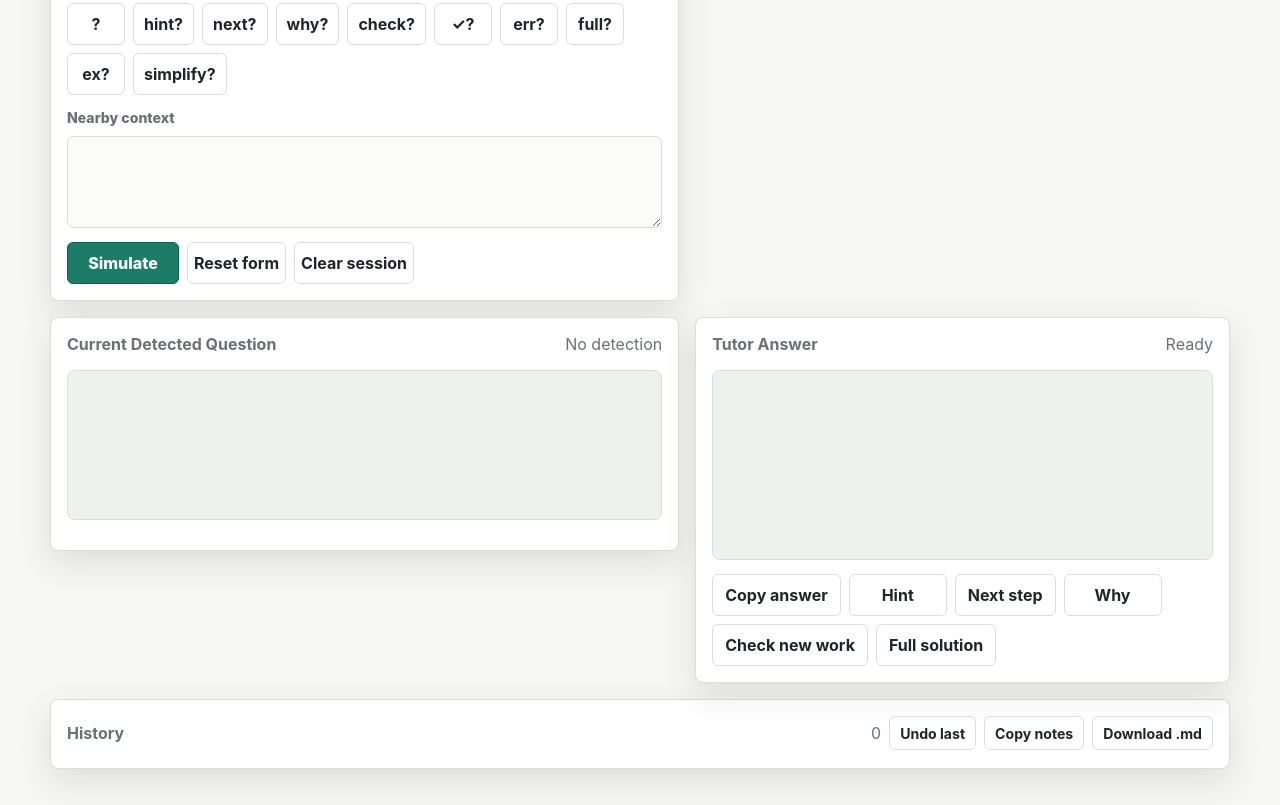
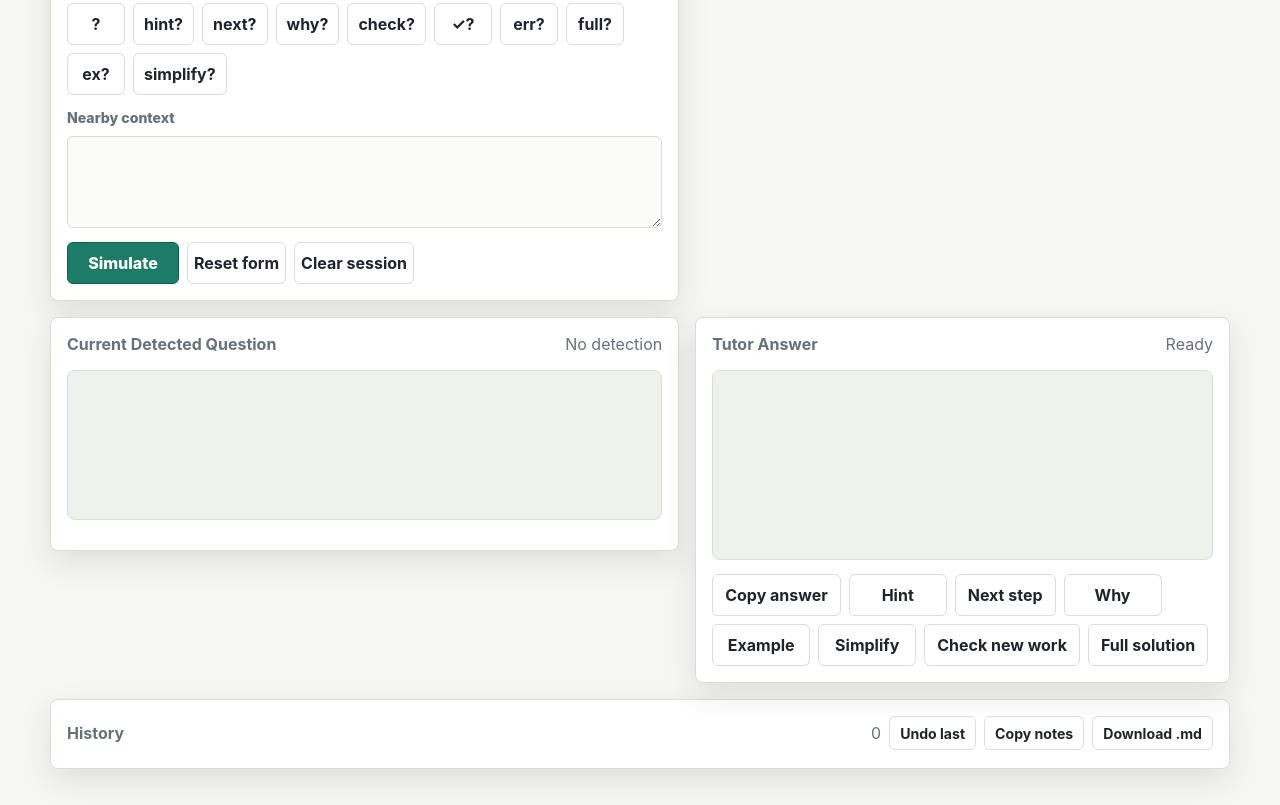
Before and after one commit to xingzhao-ji/study_tool, a website: page mac-server/public/index.html in a window 1280 px wide. Shown: the part 706-1511 px from the top of the page. Drawn offline with Linux system fonts and the light colour scheme; no server answers.

Commit message:
Expose more tutor quick actions

```diff
--- a/mac-server/public/index.html
+++ b/mac-server/public/index.html
@@ -149,6 +149,8 @@
             <button type="button" data-quick-marker="hint?">Hint</button>
             <button type="button" data-quick-marker="next?">Next step</button>
             <button type="button" data-quick-marker="why?">Why</button>
+            <button type="button" data-quick-marker="ex?">Example</button>
+            <button type="button" data-quick-marker="simplify?">Simplify</button>
             <button type="button" data-quick-marker="check?">Check new work</button>
             <button type="button" data-quick-marker="full?">Full solution</button>
           </div>
```
Also changed, not shown: mac-server/src/server.test.ts (+2 -0 lines).
